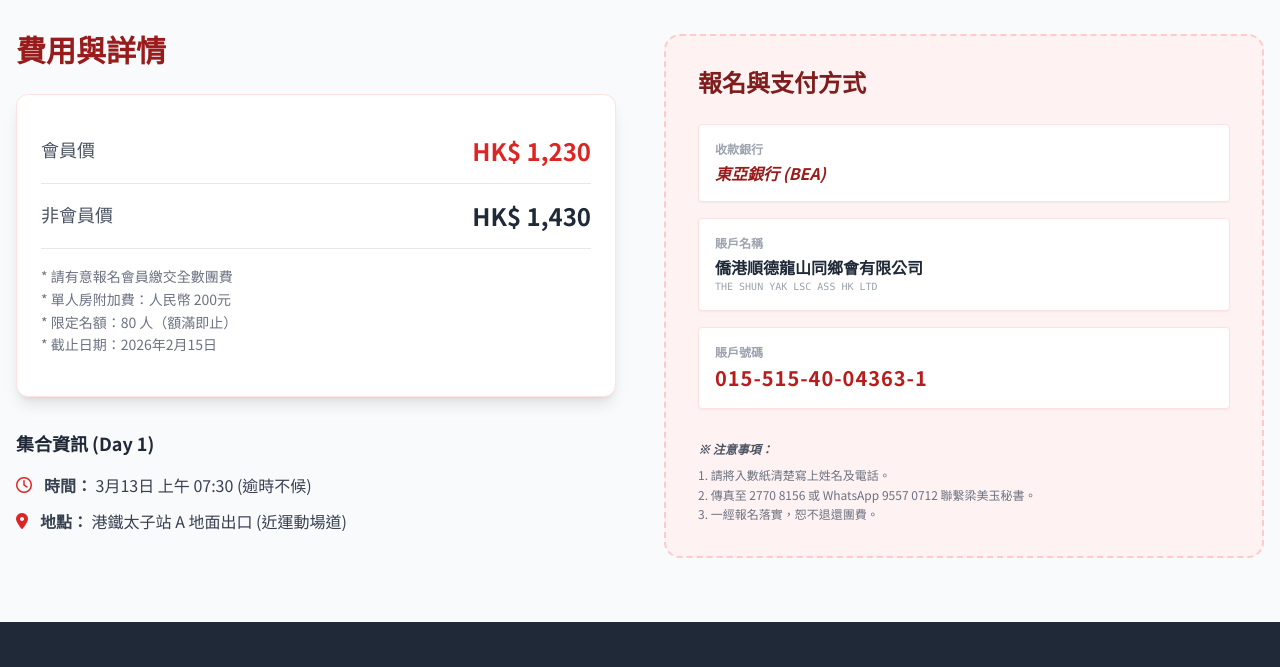
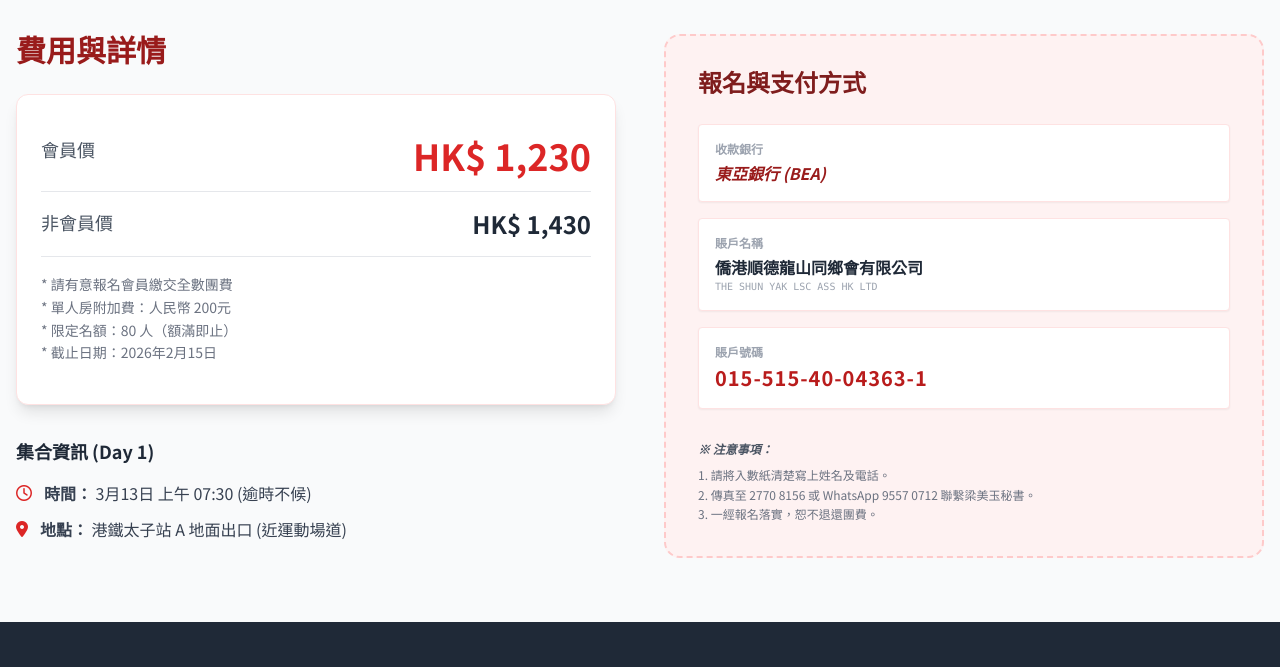
Before and after one commit to HKlongshan/2026hph, a plain HTML site: page index.html in a window 1280 px wide. Shown: the part 2340-3007 px from the top of the page. Drawn offline with nearby package versions, Linux system fonts and the light colour scheme.

Commit message:
Update index.html

```diff
--- a/index.html
+++ b/index.html
@@ -154,7 +154,7 @@
                 <div class="bg-white p-6 rounded-xl shadow-lg border border-red-100">
                     <div class="flex justify-between border-b py-4">
                         <span class="text-gray-600 text-lg">會員價</span>
-                        <span class="text-2xl font-bold text-red-600">HK$ 1,230</span>
+                        <span class="text-4xl font-bold text-red-600">HK$ 1,230</span>
                     </div>
                     <div class="flex justify-between border-b py-4">
                         <span class="text-gray-600 text-lg">非會員價</span>
```
